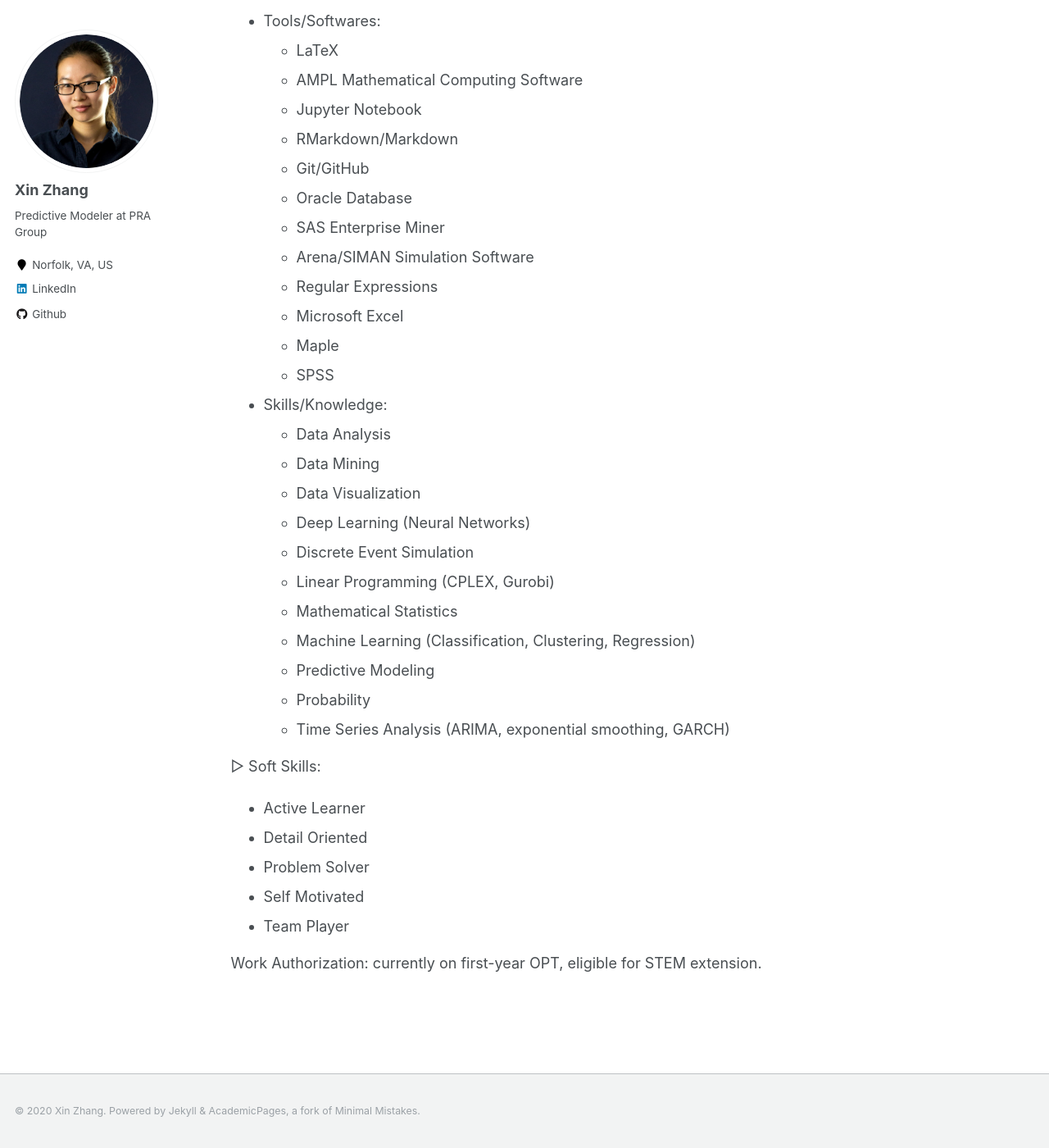
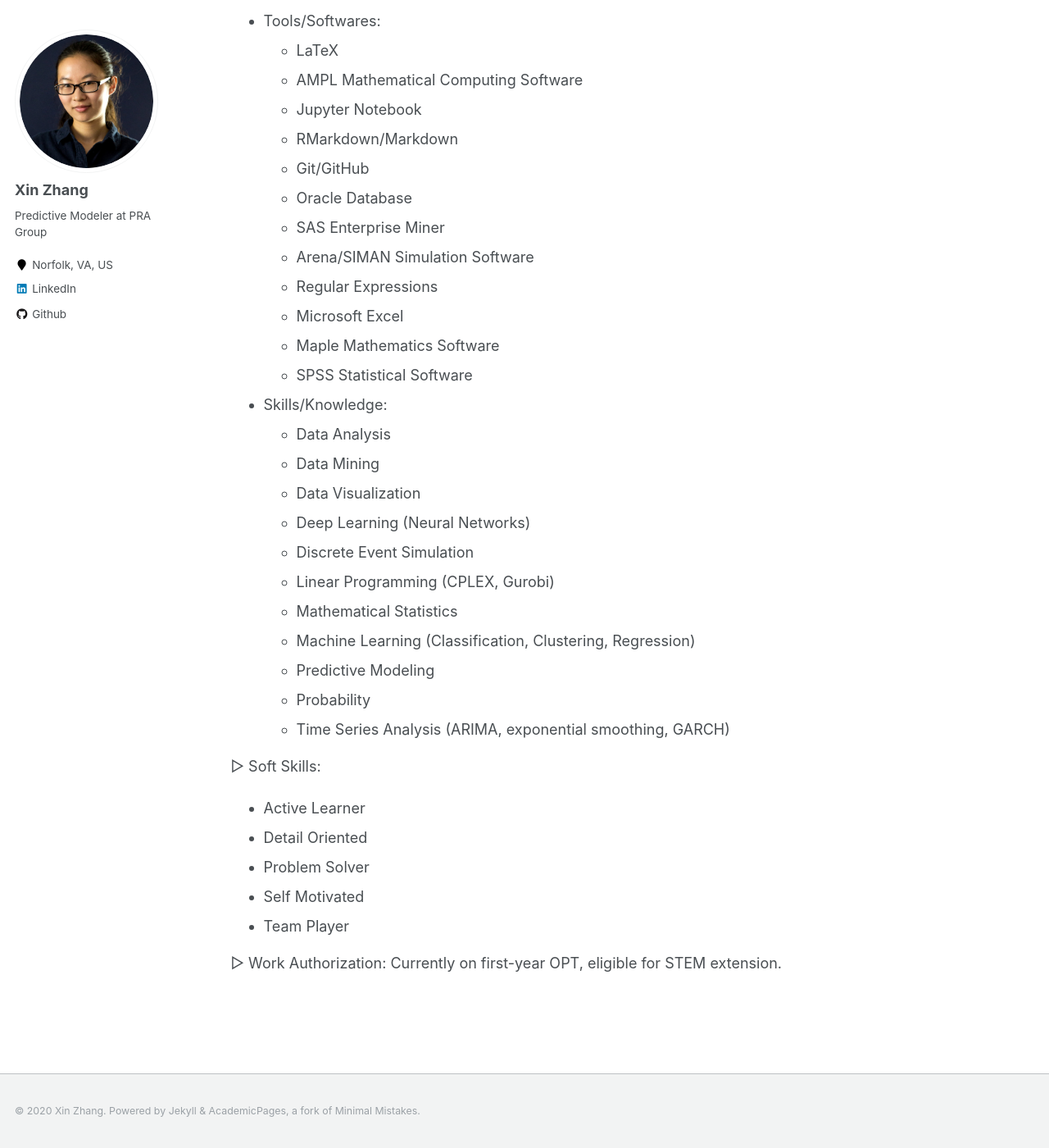
Before and after one commit to SnowingSita/SnowingSita.github.io, a Jekyll site: the page built from _pages/about.md, in a window 1280 px wide and 1400 px high, scrolled down 614 px. Shown: the whole window at 82% size. Built offline with Jekyll 4.4.1, drawn with Linux system fonts in a browser that asks for light colours.

Commit message:
Update about.md

```diff
--- a/_pages/about.md
+++ b/_pages/about.md
@@ -30,8 +30,8 @@ M.S. in Computer Science (with a specialization in Operations Research) and B.A.
 	- Arena/SIMAN Simulation Software
 	- Regular Expressions
 	- Microsoft Excel
-	- Maple
-	- SPSS
+	- Maple Mathematics Software
+	- SPSS Statistical Software
 - Skills/Knowledge:
 	- Data Analysis
 	- Data Mining
@@ -52,4 +52,5 @@ M.S. in Computer Science (with a specialization in Operations Research) and B.A.
 - Self Motivated
 - Team Player
 
-Work Authorization: currently on first-year OPT, eligible for STEM extension.
+▷ Work Authorization:
+Currently on first-year OPT, eligible for STEM extension.
```
